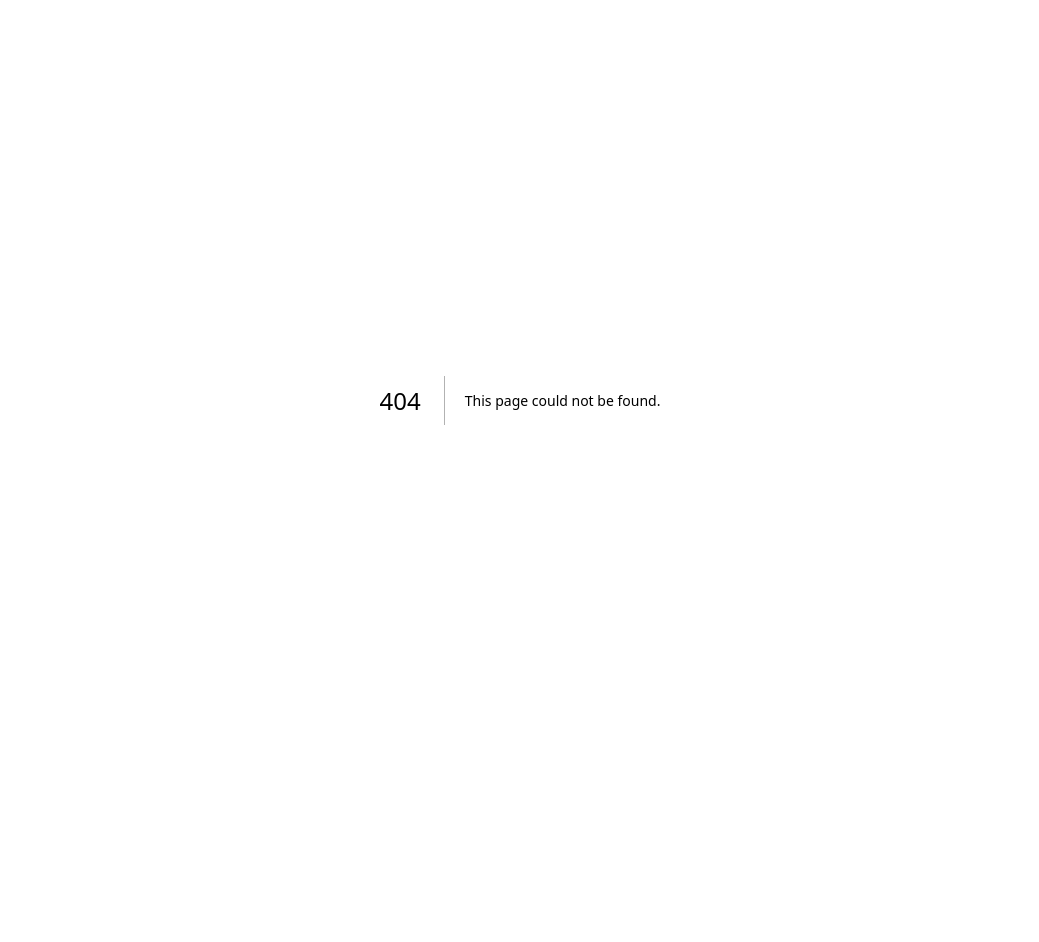
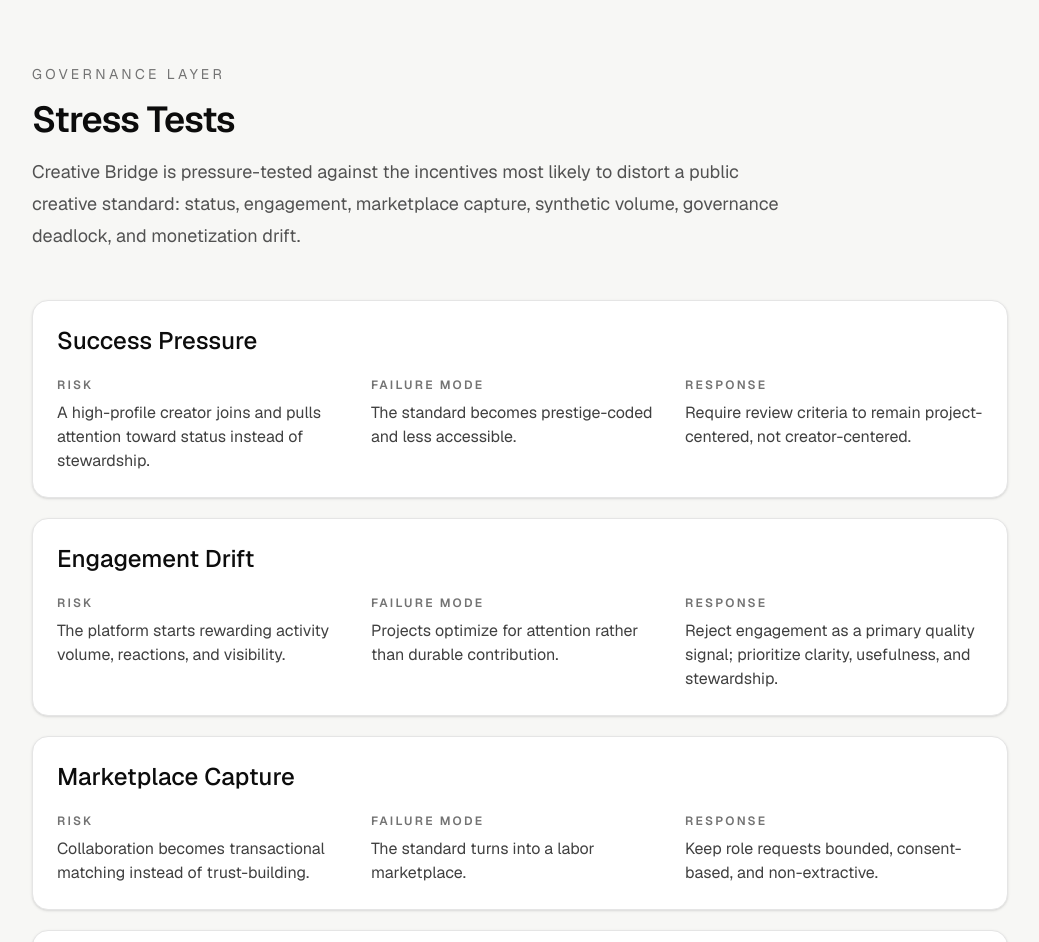
Before and after one commit to zacharymplace/creative-bridge, a Next.js app: page /stress-tests in a window 1280 px wide. Before the commit this address had no page. Shown: the top 942 px of the page, without its empty margins (120-1159 px from the left). Before the commit the page ends 800 px from the top, so only its background shows below. Built offline with nearby package versions, Linux system fonts and the light colour scheme.

Commit message:
Add governance stress tests

```diff
--- a/package.json
+++ b/package.json
@@ -1,6 +1,6 @@
 {
   "name": "creative-bridge",
-  "version": "1.4.0",
+  "version": "1.5.0",
   "private": true,
   "scripts": {
     "prebuild": "node scripts/sync-public-assets.mjs",
--- a/scripts/qa-static-export.mjs
+++ b/scripts/qa-static-export.mjs
@@ -43,6 +43,9 @@ const requiredFiles = [
   "docs/releases/v1.2.1.md",
   "docs/releases/v1.3.0.md",
   "docs/releases/v1.4.0.md",
+  "docs/releases/v1.5.0.md",
+  "docs/stress-tests.md",
+  "stress-tests.html",
   "docs/incentive-drift-map.md",
   "incentive-drift.html",
   "docs/abuse-case-library.md",
--- a/scripts/sync-public-assets.mjs
+++ b/scripts/sync-public-assets.mjs
@@ -35,6 +35,8 @@ const markdownFiles = [
   "releases/v1.2.1.md",
   "releases/v1.3.0.md",
   "releases/v1.4.0.md",
+  "releases/v1.5.0.md",
+  "stress-tests.md",
   "incentive-drift-map.md",
   "abuse-case-library.md",
   "review/change-proposal-template.md",
--- /dev/null
+++ b/src/app/stress-tests/page.tsx
@@ -0,0 +1,45 @@
+import { stressTestPrinciples, stressTests } from "@/content/stress-tests/stress-tests";
+
+export default function StressTestsPage() {
+  return (
+    <main className="mx-auto max-w-5xl px-6 py-16">
+      <p className="text-sm uppercase tracking-[0.24em] text-neutral-500">Governance Layer</p>
+      <h1 className="mt-4 text-4xl font-semibold tracking-tight">Stress Tests</h1>
+      <p className="mt-4 max-w-3xl text-lg leading-8 text-neutral-600">
+        Creative Bridge is pressure-tested against the incentives most likely to distort a public creative standard:
+        status, engagement, marketplace capture, synthetic volume, governance deadlock, and monetization drift.
+      </p>
+
+      <section className="mt-12 grid gap-5">
+        {stressTests.map((test) => (
+          <article key={test.title} className="rounded-2xl border border-neutral-200 bg-white p-6 shadow-sm">
+            <h2 className="text-2xl font-medium">{test.title}</h2>
+            <dl className="mt-5 grid gap-4 md:grid-cols-3">
+              <div>
+                <dt className="text-xs font-semibold uppercase tracking-[0.18em] text-neutral-500">Risk</dt>
+                <dd className="mt-2 text-neutral-700">{test.risk}</dd>
+              </div>
+              <div>
+                <dt className="text-xs font-semibold uppercase tracking-[0.18em] text-neutral-500">Failure Mode</dt>
+                <dd className="mt-2 text-neutral-700">{test.failureMode}</dd>
+              </div>
+              <div>
+                <dt className="text-xs font-semibold uppercase tracking-[0.18em] text-neutral-500">Response</dt>
+                <dd className="mt-2 text-neutral-700">{test.response}</dd>
+              </div>
+            </dl>
+          </article>
+        ))}
+      </section>
+
+      <section className="mt-12 rounded-2xl border border-neutral-200 bg-neutral-50 p-6">
+        <h2 className="text-2xl font-medium">Stress-Test Principles</h2>
+        <ul className="mt-5 list-disc space-y-2 pl-6 text-neutral-700">
+          {stressTestPrinciples.map((principle) => (
+            <li key={principle}>{principle}</li>
+          ))}
+        </ul>
+      </section>
+    </main>
+  );
+}
--- a/src/content/site-copy.ts
+++ b/src/content/site-copy.ts
@@ -161,6 +161,7 @@ export const footerCopy = {
   { label: "Review", href: "/review" },
   { label: "Abuse Cases", href: "/abuse-cases" },
   { label: "Incentive Drift", href: "/incentive-drift" },
+  { label: "Stress Tests", href: "/stress-tests" },
   { label: "Submit", href: "/submit" },
   { label: "Collaborate", href: "/collaborate" },
   { label: "Trust", href: "/trust" },
@@ -172,6 +173,7 @@ export const footerCopy = {
   { label: "Review", href: "/review" },
   { label: "Abuse Cases", href: "/abuse-cases" },
   { label: "Incentive Drift", href: "/incentive-drift" },
+  { label: "Stress Tests", href: "/stress-tests" },
     { label: "Standard", href: "/standard" },
     { label: "Manifesto", href: "/manifesto" },
   ] as const,
--- /dev/null
+++ b/src/content/stress-tests/stress-tests.ts
@@ -0,0 +1,46 @@
+export const stressTests = [
+  {
+    title: "Success Pressure",
+    risk: "A high-profile creator joins and pulls attention toward status instead of stewardship.",
+    failureMode: "The standard becomes prestige-coded and less accessible.",
+    response: "Require review criteria to remain project-centered, not creator-centered."
+  },
+  {
+    title: "Engagement Drift",
+    risk: "The platform starts rewarding activity volume, reactions, and visibility.",
+    failureMode: "Projects optimize for attention rather than durable contribution.",
+    response: "Reject engagement as a primary quality signal; prioritize clarity, usefulness, and stewardship."
+  },
+  {
+    title: "Marketplace Capture",
+    risk: "Collaboration becomes transactional matching instead of trust-building.",
+    failureMode: "The standard turns into a labor marketplace.",
+    response: "Keep role requests bounded, consent-based, and non-extractive."
+  },
+  {
+    title: "AI Slop Flood",
+    risk: "Low-effort AI-generated submissions overwhelm review capacity.",
+    failureMode: "Signal collapses under synthetic volume.",
+    response: "Require authorship disclosure, project specificity, and evidence of situated intent."
+  },
+  {
+    title: "Governance Deadlock",
+    risk: "Reviewers disagree and no resolution path exists.",
+    failureMode: "The standard becomes frozen by ambiguity.",
+    response: "Use escalation tiers, written dissent, and reversible decisions."
+  },
+  {
+    title: "Monetization Pressure",
+    risk: "Revenue incentives push toward rankings, premium access, or visibility boosts.",
+    failureMode: "Trust becomes pay-to-play.",
+    response: "Separate sustainability funding from quality recognition."
+  }
+];
+
+export const stressTestPrinciples = [
+  "Assume good systems fail under success, not just neglect.",
+  "Make drift visible before it becomes policy.",
+  "Prefer reversible governance decisions.",
+  "Reject metrics that reward extraction.",
+  "Preserve contribution dignity over platform growth."
+];
```
Also changed, not shown: 2 other files (tests, documents, lock files or other folders).
